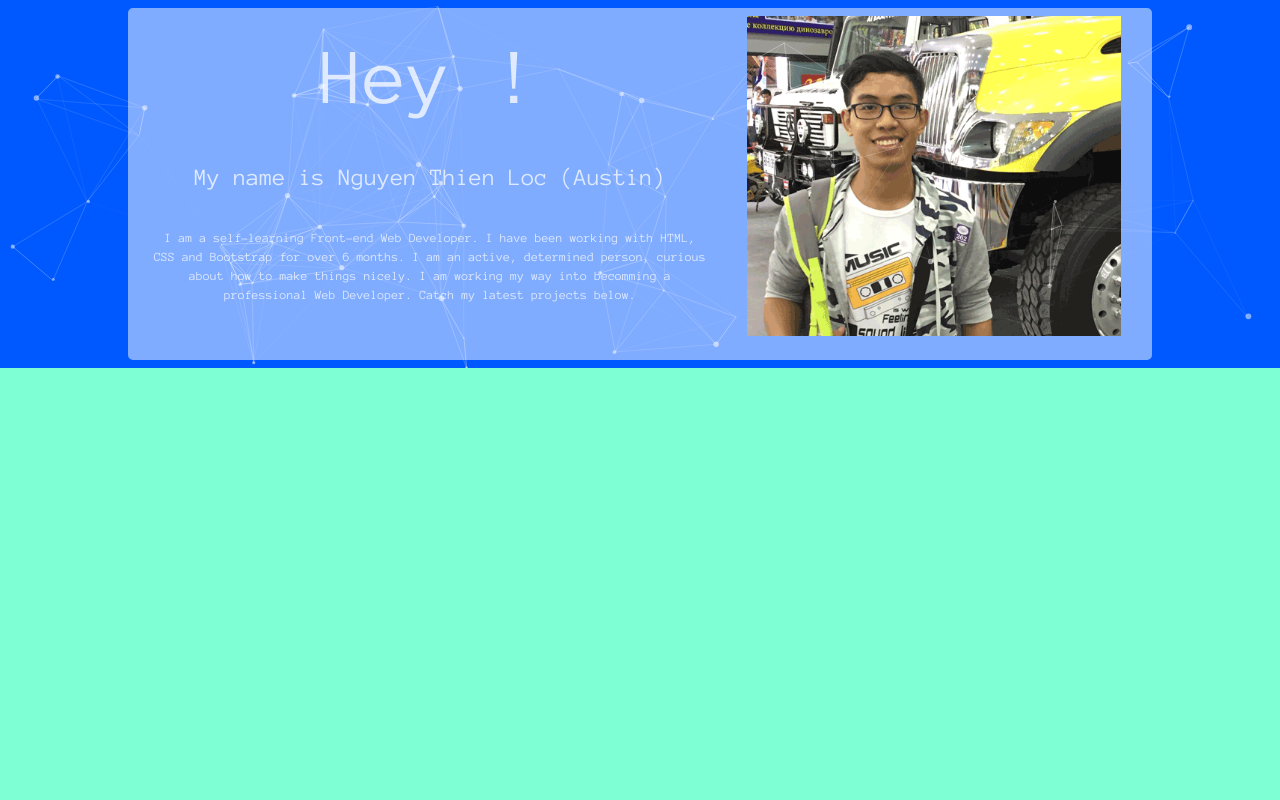
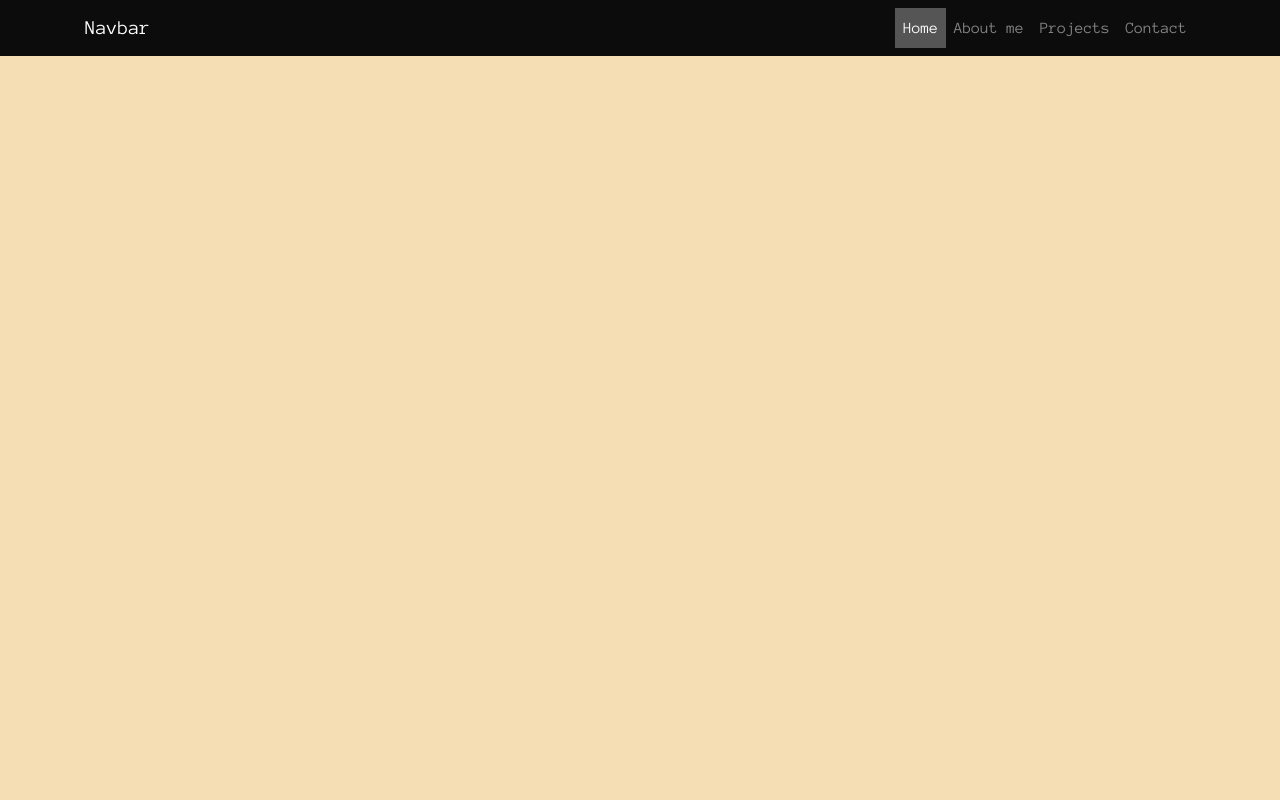
Before and after one commit to AustinNguyen2909/my.porfolio.io, a plain HTML site: page info.html in a window 1280 px wide. Shown: the top 800 px of the page. Drawn offline with nearby package versions, Linux system fonts and the light colour scheme.

Commit message:
create navbar, scrolling & active effect

```diff
--- a/css/first-message.css
+++ b/css/first-message.css
@@ -6,6 +6,10 @@
     flex-direction: column;
     flex-wrap: wrap;
     margin-top: 6em;
+}
+
+.first-message p {
+    font-size: 2em;
 }
 
 .line {
--- a/css/global.css
+++ b/css/global.css
@@ -7,6 +7,7 @@
 html {
     min-height: 100%;
     box-sizing: border-box;
+    scroll-behavior: smooth;
 }
 
 body {
--- a/css/second-message.css
+++ b/css/second-message.css
@@ -1,10 +1,39 @@
+/* my-nav section */
+
+.my-nav {
+    justify-content: space-between;
+}
+
+.my-nav-links {
+    flex-grow: unset;
+}
+
+.sticky-top {
+    background-color: rgba(0, 0, 0, .5)
+}
+
+.active {
+    background-color: rgba(255, 255, 255, .3);
+}
+
+
+/* hero-intro section */
+
+.hero-intro {
+    min-height: 1000px;
+    background-color: wheat;
+}
+
+
 /* about me section*/
 
 .about-me {
     width: 100%;
     height: 38em;
     overflow: hidden;
-    background-color: #0059ff;
+    background-image: url('../img/info-me-bg.png');
+    background-repeat: no-repeat;
+    background-size: cover;
     display: flex;
     justify-content: center;
     align-items: flex-start;
@@ -19,6 +48,7 @@
     margin: .5em 0;
     display: flex;
     flex-wrap: wrap;
+    z-index: 5;
 }
 
 .about-me-text {
@@ -26,6 +56,7 @@
     align-items: center;
     justify-content: space-around;
     text-align: center;
+    color: #1A00FF;
 }
 
 .about-me-img1 {
@@ -49,45 +80,9 @@
 }
 
 .about-me-img1 img {
-    padding: .5em;
     width: 70%;
-}
-
-@media only screen and (min-width: 768px) {
-    .about-me-text h1 {
-        font-size: 3em;
-    }
-    .about-me-text h4 {
-        font-size: 1.5em;
-    }
-    .about-me-text p {
-        font-size: .8em;
-    }
-    .about-me {
-        height: 26em;
-    }
-    .about-me-img1 {
-        display: none;
-    }
-    .about-me-img2 {
-        display: flex;
-    }
-    .about-me {
-        height: 23em;
-    }
-    .about-me-img1,
-    .about-me-img2 {
-        height: inherit;
-    }
-    .about-me-text {
-        height: inherit;
-    }
-}
-
-@media (min-width: 992px) {
-    .about-me-text h1 {
-        font-size: 5em;
-    }
+    border-radius: 50%;
+    border: 5px solid azure;
 }
 
 
@@ -99,6 +94,7 @@
 canvas {
     display: block;
     vertical-align: bottom;
+    z-index: 1;
 }
 
 
@@ -107,7 +103,7 @@ canvas {
 #particles-js {
     position: absolute;
     width: 100%;
-    height: 23em;
+    height: 38em;
     background-image: url("");
     background-repeat: no-repeat;
     background-size: cover;
@@ -154,7 +150,53 @@ canvas {
     background-color: aquamarine;
 }
 
-.my-projects2 {
+
+/* my-contact section */
+
+.my-contact {
     min-height: 1000px;
     background-color: black;
 }
+
+
+/* media query */
+
+@media only screen and (min-width: 768px) {
+    .about-me-text h1 {
+        font-size: 3em;
+    }
+    .about-me-text h4 {
+        font-size: 1.5em;
+    }
+    .about-me-text p {
+        font-size: .8em;
+    }
+    .about-me {
+        height: 26em;
+    }
+    .about-me-img1 {
+        display: none;
+    }
+    .about-me-img2 {
+        display: flex;
+    }
+    .about-me {
+        height: 23em;
+    }
+    #particles-js {
+        height: 23em;
+    }
+    .about-me-img1,
+    .about-me-img2 {
+        height: inherit;
+    }
+    .about-me-text {
+        height: inherit;
+    }
+}
+
+@media (min-width: 992px) {
+    .about-me-text h1 {
+        font-size: 5em;
+    }
+}
--- a/info.html
+++ b/info.html
@@ -14,7 +14,35 @@
 </head>
 
 <body>
-    <div class="about-me">
+    <nav class="navbar navbar-expand-lg navbar-dark bg-black sticky-top" id="navbar">
+        <div class="container my-nav d-flex">
+            <a class="navbar-brand" href="#">Navbar</a>
+            <button class="navbar-toggler" type="button" data-toggle="collapse" data-target="#navbarTogglerDemo02" aria-controls="navbarTogglerDemo02" aria-expanded="false" aria-label="Toggle navigation">
+                <span class="navbar-toggler-icon"></span>
+                </button>
+
+            <div class="collapse navbar-collapse my-nav-links" id="navbarTogglerDemo02">
+                <ul class="navbar-nav mr-auto mt-2 mt-lg-0">
+                    <li class="nav-item item-0">
+                        <a class="nav-link" href="#">Home</a>
+                    </li>
+                    <li class="nav-item item-1">
+                        <a class="nav-link" href="info.html#about-me">About me</a>
+                    </li>
+                    <li class="nav-item item-2">
+                        <a class="nav-link" href="info.html#projects">Projects</a>
+                    </li>
+                    <li class="nav-item item-3">
+                        <a class="nav-link" href="info.html#contact">Contact</a>
+                    </li>
+                </ul>
+            </div>
+        </div>
+    </nav>
+    <section class="hero-intro">
+
+    </section>
+    <section class="about-me" id="about-me">
         <div class="about-me-info">
             <div class="about-me-img1 col-12">
                 <img src="img/about-me-ava-0.jpg" alt="my-picture" />
@@ -38,13 +66,13 @@
         <!-- particles.js lib - https://github.com/VincentGarreau/particles.js -->
         <script src="js/particles.min.js"></script>
         <!-- stats.js lib -->
-    </div>
-    <div class="my-projects">
+    </section>
+    <section class="my-projects" id="projects">
 
-    </div>
-    <div class="my-projects2">
+    </section>
+    <section class="my-contact" id="contact">
 
-    </div>
+    </section>
     <script src="js/stats.min.js"></script>
 
 
@@ -52,7 +80,8 @@
     <script src="https://code.jquery.com/jquery-3.3.1.slim.min.js" integrity="sha384-q8i/X+965DzO0rT7abK41JStQIAqVgRVzpbzo5smXKp4YfRvH+8abtTE1Pi6jizo" crossorigin="anonymous"></script>
     <script src="https://cdnjs.cloudflare.com/ajax/libs/popper.js/1.14.7/umd/popper.min.js" integrity="sha384-UO2eT0CpHqdSJQ6hJty5KVphtPhzWj9WO1clHTMGa3JDZwrnQq4sF86dIHNDz0W1" crossorigin="anonymous"></script>
     <script src="https://stackpath.bootstrapcdn.com/bootstrap/4.3.1/js/bootstrap.min.js" integrity="sha384-JjSmVgyd0p3pXB1rRibZUAYoIIy6OrQ6VrjIEaFf/nJGzIxFDsf4x0xIM+B07jRM" crossorigin="anonymous"></script>
-    <script src="js/index-js.js"></script>
+    <script src="js/info-js.js"></script>
+
 </body>
 
 </html>
--- a/js/index-js.js
+++ /dev/null
@@ -1,16 +0,0 @@
-particlesJS("particles-js", { "particles": { "number": { "value": 108, "density": { "enable": true, "value_area": 800 } }, "color": { "value": "#ffffff" }, "shape": { "type": "circle", "stroke": { "width": 0, "color": "#000000" }, "polygon": { "nb_sides": 5 }, "image": { "src": "img/github.svg", "width": 100, "height": 100 } }, "opacity": { "value": 0.5, "random": false, "anim": { "enable": false, "speed": 1, "opacity_min": 0.1, "sync": false } }, "size": { "value": 3, "random": true, "anim": { "enable": false, "speed": 40, "size_min": 0.1, "sync": false } }, "line_linked": { "enable": true, "distance": 150, "color": "#ffffff", "opacity": 0.4, "width": 1 }, "move": { "enable": true, "speed": 6, "direction": "none", "random": false, "straight": false, "out_mode": "out", "bounce": false, "attract": { "enable": false, "rotateX": 600, "rotateY": 1200 } } }, "interactivity": { "detect_on": "canvas", "events": { "onhover": { "enable": false, "mode": "grab" }, "onclick": { "enable": true, "mode": "push" }, "resize": true }, "modes": { "grab": { "distance": 400, "line_linked": { "opacity": 1 } }, "bubble": { "distance": 400, "size": 40, "duration": 2, "opacity": 8, "speed": 3 }, "repulse": { "distance": 200, "duration": 0.4 }, "push": { "particles_nb": 4 }, "remove": { "particles_nb": 2 } } }, "retina_detect": true });
-var count_particles, stats, update;
-stats = new Stats;
-stats.setMode(0);
-stats.domElement.style.position = 'absolute';
-stats.domElement.style.left = '0px';
-stats.domElement.style.top = '0px';
-
-count_particles = document.querySelector('.js-count-particles');
-update = function() {
-    stats.begin();
-    stats.end();
-    if (window.pJSDom[0].pJS.particles && window.pJSDom[0].pJS.particles.array) { count_particles.innerText = window.pJSDom[0].pJS.particles.array.length; }
-    requestAnimationFrame(update);
-};
-requestAnimationFrame(update);;
--- /dev/null
+++ b/js/info-js.js
@@ -0,0 +1,52 @@
+/* about-me particle effect */
+particlesJS("particles-js", { "particles": { "number": { "value": 108, "density": { "enable": true, "value_area": 800 } }, "color": { "value": "#ffffff" }, "shape": { "type": "circle", "stroke": { "width": 0, "color": "#000000" }, "polygon": { "nb_sides": 5 }, "image": { "src": "img/github.svg", "width": 100, "height": 100 } }, "opacity": { "value": 0.5, "random": false, "anim": { "enable": false, "speed": 1, "opacity_min": 0.1, "sync": false } }, "size": { "value": 3, "random": true, "anim": { "enable": false, "speed": 40, "size_min": 0.1, "sync": false } }, "line_linked": { "enable": true, "distance": 150, "color": "#ffffff", "opacity": 0.4, "width": 1 }, "move": { "enable": true, "speed": 6, "direction": "none", "random": false, "straight": false, "out_mode": "out", "bounce": false, "attract": { "enable": false, "rotateX": 600, "rotateY": 1200 } } }, "interactivity": { "detect_on": "canvas", "events": { "onhover": { "enable": false, "mode": "grab" }, "onclick": { "enable": true, "mode": "push" }, "resize": true }, "modes": { "grab": { "distance": 400, "line_linked": { "opacity": 1 } }, "bubble": { "distance": 400, "size": 40, "duration": 2, "opacity": 8, "speed": 3 }, "repulse": { "distance": 200, "duration": 0.4 }, "push": { "particles_nb": 4 }, "remove": { "particles_nb": 2 } } }, "retina_detect": true });
+var count_particles, stats, update;
+stats = new Stats;
+stats.setMode(0);
+stats.domElement.style.position = 'absolute';
+stats.domElement.style.left = '0px';
+stats.domElement.style.top = '0px';
+
+count_particles = document.querySelector('.js-count-particles');
+update = function() {
+    stats.begin();
+    stats.end();
+    if (window.pJSDom[0].pJS.particles && window.pJSDom[0].pJS.particles.array) { count_particles.innerText = window.pJSDom[0].pJS.particles.array.length; }
+    requestAnimationFrame(update);
+};
+requestAnimationFrame(update);;
+
+/* alow active pills when scroll */
+$(document).ready(function() { // Tells the function to wait to preform until everything on the page has loaded.
+    $(window).scroll(function() { // Says this function is preformed continuisly while scrolling.
+        var Scroll = $(window).scrollTop() + 1, // This variable finds the distance you have scrolled from the top.
+            SectionOneOffset = $('#navbar').offset().top, // This variable finds the distance between #section-one and the top. Replace #section-one with the ID of your section.
+            SectionTwoOffset = $('.about-me').offset().top; // This variable finds the distance between #section-two and the top. Replace #section-two with the ID of your section. You can duplicate this for as many sections as you want.
+        SectionThreeOffset = $('.my-projects').offset().top;
+        SectionFourOffset = $('.my-contact').offset().top;
+
+        if (Scroll >= SectionOneOffset) { // If you have scrolled past section one do this.
+            $(".item-0").addClass("active"); // Adds class of current-menu-item to the menu item with a class of menu-item-1
+        } else { // If you have not scrolled section one do this.
+            $(".item-0").removeClass("active"); // Removes class of current-menu-item to the menu item with a class of menu-item-1
+        }
+        if (Scroll >= SectionTwoOffset) {
+            $(".item-1").addClass("active");
+            $(".item-0").removeClass("active");
+        } else {
+            $(".item-1").removeClass("active");
+        }
+        if (Scroll >= SectionThreeOffset) {
+            $(".item-2").addClass("active");
+            $(".item-1").removeClass("active");
+        } else {
+            $(".item-2").removeClass("active");
+        }
+        if (Scroll >= SectionFourOffset) {
+            $(".item-3").addClass("active");
+            $(".item-2").removeClass("active");
+        } else {
+            $(".item-3").removeClass("active");
+        }
+    });
+});
```
Also changed, not shown: img/info-me-bg.png (added).
